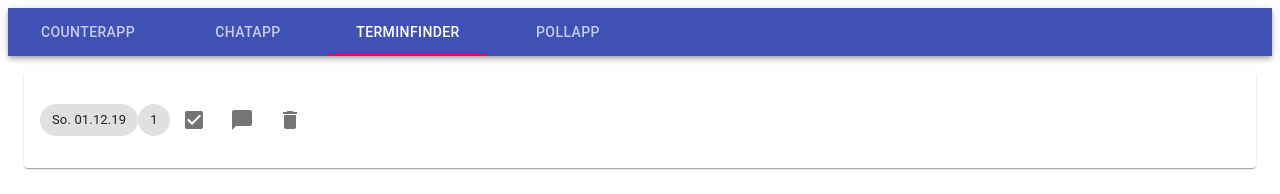
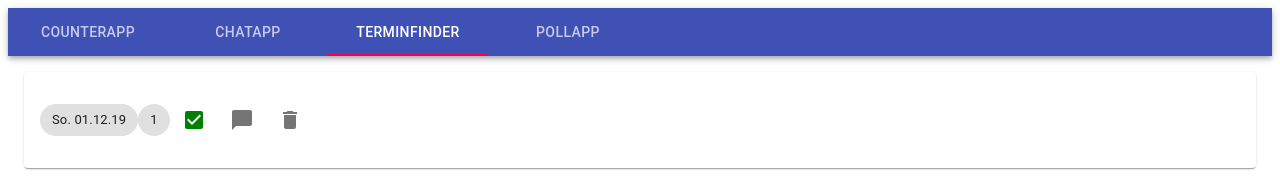
Before and after one commit to Axillarator/react-dojo, a React (Create React App) app: page / in a window 1280 px wide. Both pictures are taken after a click on the button 193 px from the left and 120 px from the top of the page. Shown: the top 194 px of the page. Built offline with nearby package versions, Linux system fonts and the light colour scheme.

Commit message:
introduce Vote component

```diff
--- a/src/Components/Termin/DateProposal.tsx
+++ b/src/Components/Termin/DateProposal.tsx
@@ -5,10 +5,10 @@ import DeleteIcon from '@material-ui/icons/Delete';
 import ChatBubbleIcon from '@material-ui/icons/ChatBubble';
 import * as React from "react";
 import {MouseEventHandler} from "react";
-import CheckBoxIcon from '@material-ui/icons/CheckBox';
 
 
 import {MaterialUiPickersDate} from "@material-ui/pickers/typings/date";
+import Vote from "./Vote";
 
 
 interface Props {
@@ -36,9 +36,10 @@ export default function DateProposal(props: Props) {
             <Chip
                 label={props.check}
             />
-            <IconButton aria-label="Check" onClick={props.handleCheck}>
-                <CheckBoxIcon/>
-            </IconButton>
+            <Vote
+                check={props.check}
+                onClick={props.handleCheck}
+            />
             <Tooltip title="Notiz hinzufügen">
                 <IconButton aria-label="Notiz hinzufügen">
                     <ChatBubbleIcon/>
--- /dev/null
+++ b/src/Components/Termin/Vote.tsx
@@ -0,0 +1,58 @@
+import * as React from "react";
+import {MouseEventHandler} from "react";
+import IconButton from "@material-ui/core/IconButton";
+import CheckBoxOutlineBlankIcon from '@material-ui/icons/CheckBoxOutlineBlank';
+import CheckBoxIcon from '@material-ui/icons/CheckBox';
+import IndeterminateCheckBoxIcon from '@material-ui/icons/IndeterminateCheckBox';
+import {createStyles, makeStyles, Theme} from "@material-ui/core";
+
+const useStyles = makeStyles((theme: Theme) =>
+    createStyles({
+        accept: {
+            color: 'green',
+        },
+        reject: {
+            color: 'red',
+        },
+    }),
+);
+
+interface Props {
+    check: number
+    onClick: MouseEventHandler
+}
+
+export default function Vote(props: Props) {
+
+    const classes = useStyles();
+
+    if (props.check === 0) {
+        return (
+            <IconButton aria-label="Undecided" onClick={props.onClick}>
+                <CheckBoxOutlineBlankIcon/>
+            </IconButton>
+        )
+    }
+    if (props.check === 1) {
+        return (
+            <IconButton aria-label="Yes" onClick={props.onClick}>
+                <CheckBoxIcon
+                    className={classes.accept}
+                />
+            </IconButton>
+        )
+    }
+    if (props.check === 2) {
+        return (
+            <IconButton aria-label="No" onClick={props.onClick}>
+                <IndeterminateCheckBoxIcon
+                    className={classes.reject}
+                />
+            </IconButton>
+        )
+    } else {
+        return (
+            <div/>
+        )
+    }
+}
```
